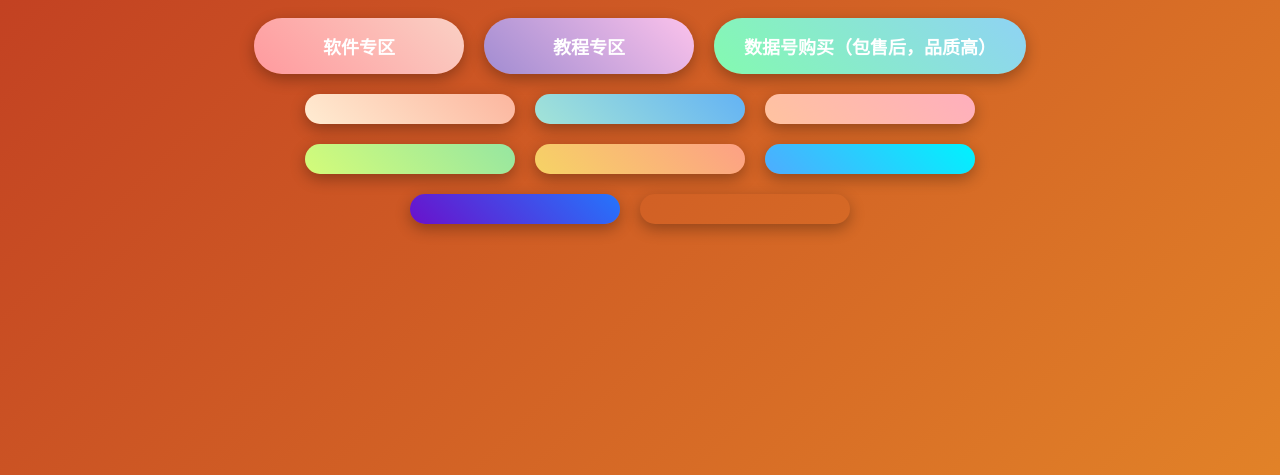
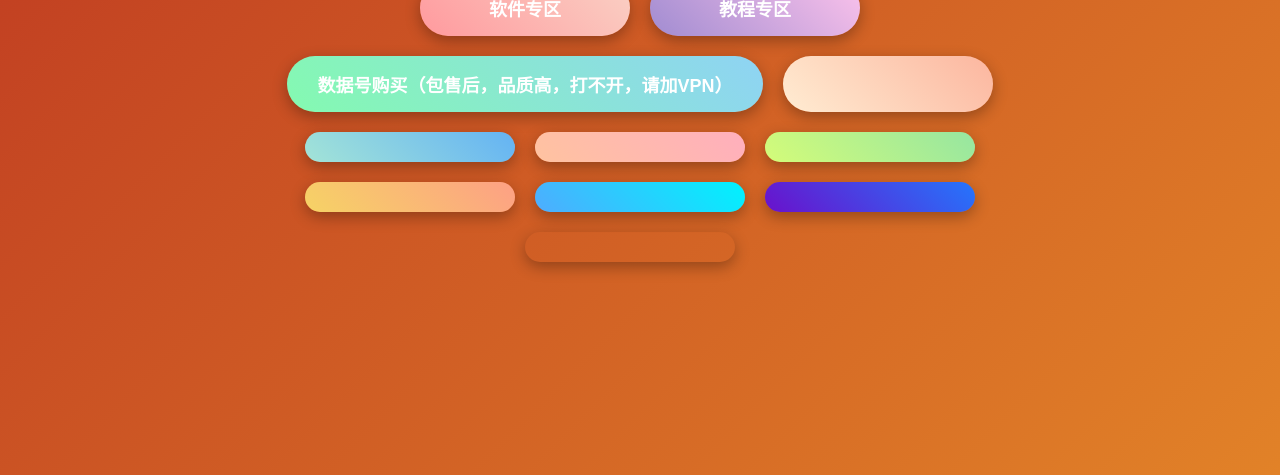
Before and after one commit to jiunk67/-, a plain HTML site: page index.html in a window 1280 px wide. Shown: the part 365-840 px from the top of the page. Drawn offline with Linux system fonts and the light colour scheme.

Commit message:
Update index.html

```diff
--- a/index.html
+++ b/index.html
@@ -157,7 +157,7 @@
 
         <!-- 按钮3 -->
         <a href="购买.html" class="btn btn-3">
-            数据号购买（包售后，品质高）
+            数据号购买（包售后，品质高，打不开，请加VPN）
             <span class="btn-desc"></span>
         </a>
 
```
